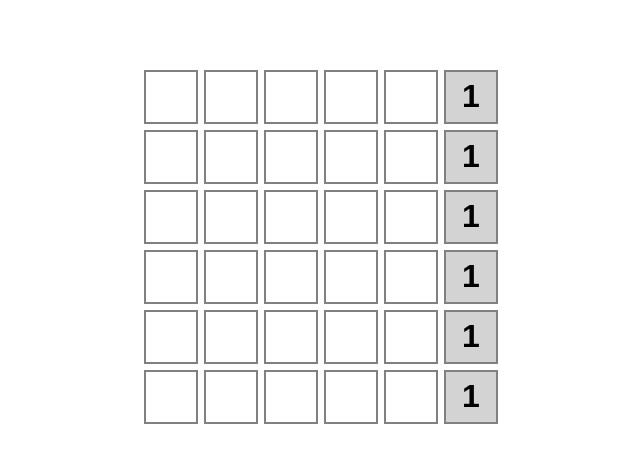
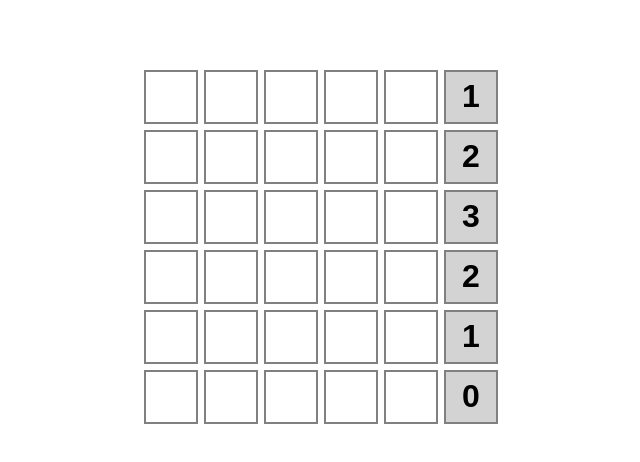
Before and after one commit to cjmorris/changle, a React (Vite) app: page / in a window 1280 px wide. Shown: the part 178-640 px from the top of the page, without its empty margins (319-959 px from the left). Built offline with nearby package versions, Linux system fonts and the light colour scheme.

Commit message:
fill rows and change amounts dynamically

```diff
--- a/src/components/ChangleGame.tsx
+++ b/src/components/ChangleGame.tsx
@@ -6,12 +6,13 @@ import { v4 as uuidv4 } from 'uuid';
 
 export default function ChangleGame() {
     const [words,setWords] = useState(Array(6).fill(''));
+    const changeAmounts = [1,2,3,2,1,0];
 
     return (
         <div className="gamePanel">
             <div className="changleGame">
-                {words.map((value: String) => (
-                    <ChangleRow key={uuidv4()} word={value}/>
+                {words.map((value: String, index: number) => (
+                    <ChangleRow key={uuidv4()} word={value} changeAmount={changeAmounts[index]}/>
                 ))}
             </div>
         </div>
--- a/src/components/ChangleRow.tsx
+++ b/src/components/ChangleRow.tsx
@@ -1,19 +1,23 @@
 import ChangleInput from "./ChangleInput"
 
+import { v4 as uuidv4 } from 'uuid';
+
 interface IProps {
-    word: String
+    word: String,
+    changeAmount: number
 }
 
 export default function ChangleRow(props: IProps) {
+    const inputs = []
+    for (let i = 0; i < 5 ; i++){
+        inputs[i] = <ChangleInput key={uuidv4()} letter={props.word[i]}/>
+    }
+
     return (
         <div className="changleRow">
-            <ChangleInput letter={props.word[0]}/>
-            <ChangleInput letter={props.word[1]}/>
-            <ChangleInput letter={props.word[2]}/>
-            <ChangleInput letter={props.word[3]}/>
-            <ChangleInput letter={props.word[4]}/>
+            {inputs}
             <div className="changleInput changeAmount">
-                1
+                {props.changeAmount}
             </div>
         </div>
     )
```
